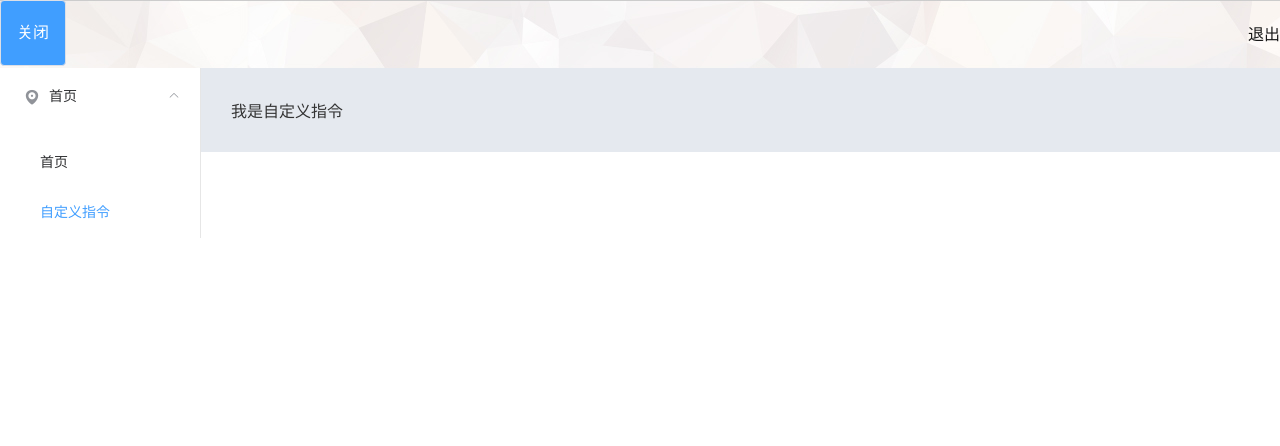
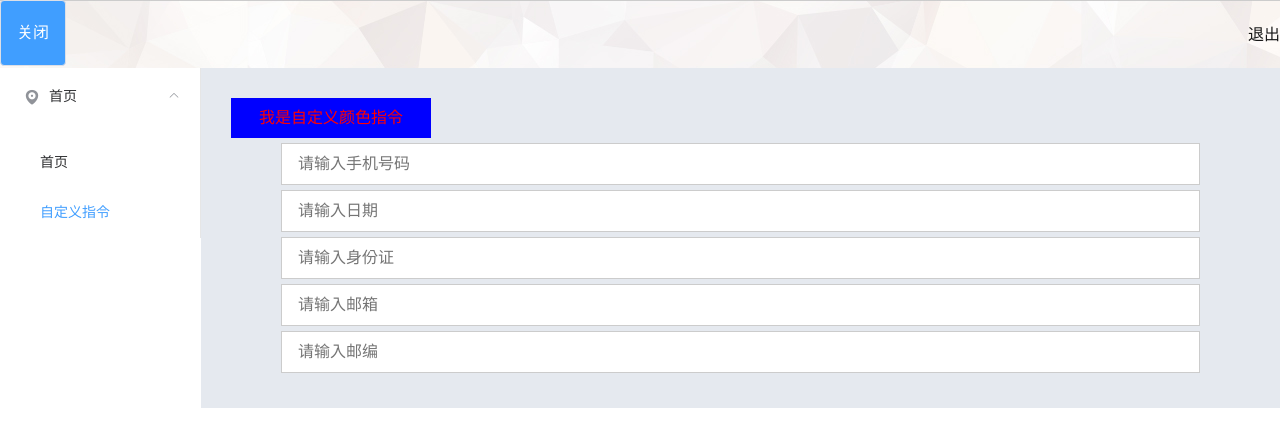
Before and after one commit to whylisa/tsadmin, a Vue app: page /directive in a window 1280 px wide. Shown: the top 446 px of the page. Built offline with nearby package versions, Linux system fonts and the light colour scheme.

Commit message:
自定义指令

```diff
--- a/src/components/directive/directive.vue
+++ b/src/components/directive/directive.vue
@@ -1,5 +1,14 @@
 <template>
-	<div v-color-color-Two="red"> 我是自定义指令</div>
+	<div>
+		<div class="color__default" v-colorDirective="{color: 'red', backgroundColor: 'blue'}"> 我是自定义颜色指令</div>
+		<div>
+			<input type="text" v-check="{type:'phone',val:currentPhone}" placeholder="请输入手机号码" v-model="currentPhone" />
+			<input type="text" v-check="{type:'date',val:currentDate}" placeholder="请输入日期" v-model="currentDate" />
+			<input type="text" v-check="{type:'identification_card',val:currentIdentificationCard}" placeholder="请输入身份证" v-model="currentIdentificationCard" />
+			<input type="text" v-check="{type:'email',val:currentEmail}" placeholder="请输入邮箱" v-model="currentEmail" />
+			<input type="text" v-check="{type:'zip_code',val:currentZipCode}" placeholder="请输入邮编" v-model="currentZipCode" />
+		</div>
+	</div>
 </template>
 
 <script lang="ts">
@@ -7,16 +16,53 @@
 		Component,
 		Vue
 	} from 'vue-property-decorator';
-	@Component({})
+	import {
+		colorDirective,
+		check
+	} from './directives';
+
+	@Component({
+		directives: {
+			colorDirective,
+			check
+		}
+	})
 	export default class Directive extends Vue {
-// 			this.$directive('colorTwo', {
-// 				inserted: function(el: string, binding: string) {
-// 					el.style.color = binding.value;
-//
-// 				}
-// 			});
+		currentPhone = ''
+		currentDate = ''
+		currentIdentificationCard = ''
+		currentEmail = ''
+		currentZipCode = ''
+		created() {
+			console.log(this)
+		}
 	}
 </script>
 
-<style>
+<style lang="less">
+	.color__default {
+		width: 200px;
+		height: 40px;
+		text-align: center;
+		line-height: 40px;
+
+	}
+	input[type="text"] {
+		display: block;
+		width: 90%;
+		height: 40px;
+		line-height: 40px;
+		font-size: 16px;
+		text-indent: 1em;
+		margin: 5px auto;
+		outline: none; // 清除input默认样式
+		border: 1px solid #ccc;
+	}
+
+	input[type="button"] {
+		display: block;
+		width: 70%;
+		height: 40px;
+		margin: 10px auto;
+	}
 </style>
--- /dev/null
+++ b/src/components/directive/directives.ts
@@ -0,0 +1,69 @@
+import { DirectiveOptions } from 'vue'
+
+export const colorDirective: DirectiveOptions = {
+    inserted(el, node) {
+		//绑定颜色
+        if (node.value) {
+            el.style.backgroundColor = node.value.backgroundColor;
+            el.style.color = node.value.color;
+        }
+        if (node.modifiers.color){
+            el.style.color = node.value;
+        }
+
+        if (node.modifiers.backgroundColor) {
+            el.style.backgroundColor = node.value;
+        }
+    }
+};
+export const check: DirectiveOptions = {
+    inserted(el:string): void{
+       el.focus();
+    },
+	bind(){
+    // 仅首次调用
+    console.log('指定绑定成功');
+   },
+    // 组件更新
+   update: function(el:string, binding:string): void{
+    // 获取当前的值
+    // console.log(binding.value);
+    // 进行判断,避免同时触发多个判断
+    if(binding.oldValue.val != binding.value.val){
+      // 定义验证状态 局部变量
+      let checkStatus = true;
+      if(binding.value.type == 'phone'){
+        // 验证手机号码
+        if(!/^1(3|4|5|7|8)\d{9}$/g.test(binding.value.val)){
+          checkStatus = false;
+        }
+      }else if(binding.value.type == 'date'){
+        // 验证日期
+        if(!/^((?:19|20)\d\d)-(0[1-9]|1[012])-(0[1-9]|[12][0-9]|3[01])$/g.test(binding.value.val)){
+          checkStatus = false;
+        }
+      }else if(binding.value.type == 'identification_card'){
+        // 验证身份证
+        if(!/^\d{6}(18|19|20)?\d{2}(0[1-9]|1[012])(0[1-9]|[12]\d|3[01])\d{3}(\d|X)$/i.test(binding.value.val)){
+          checkStatus = false;
+        }
+      }else if(binding.value.type == 'email'){
+        // 验证邮箱
+        if(!/^[a-z0-9]+([._\\-]*[a-z0-9])*@([a-z0-9]+[-a-z0-9]*[a-z0-9]+.){1,63}[a-z0-9]+$/g.test(binding.value.val)){
+          checkStatus = false;
+        }
+      }else if(binding.value.type == 'zip_code'){
+        // 验证邮编
+        if(!/^\d{6}$/g.test(binding.value.val)){
+          checkStatus = false;
+        }
+      }
+      // checkStatus true 成功 false 失败
+      if(checkStatus){
+        el.style.border = "1px solid #ccc";
+      }else{
+        el.style.border = "1px solid red";
+      }
+    }
+  }
+};
```
